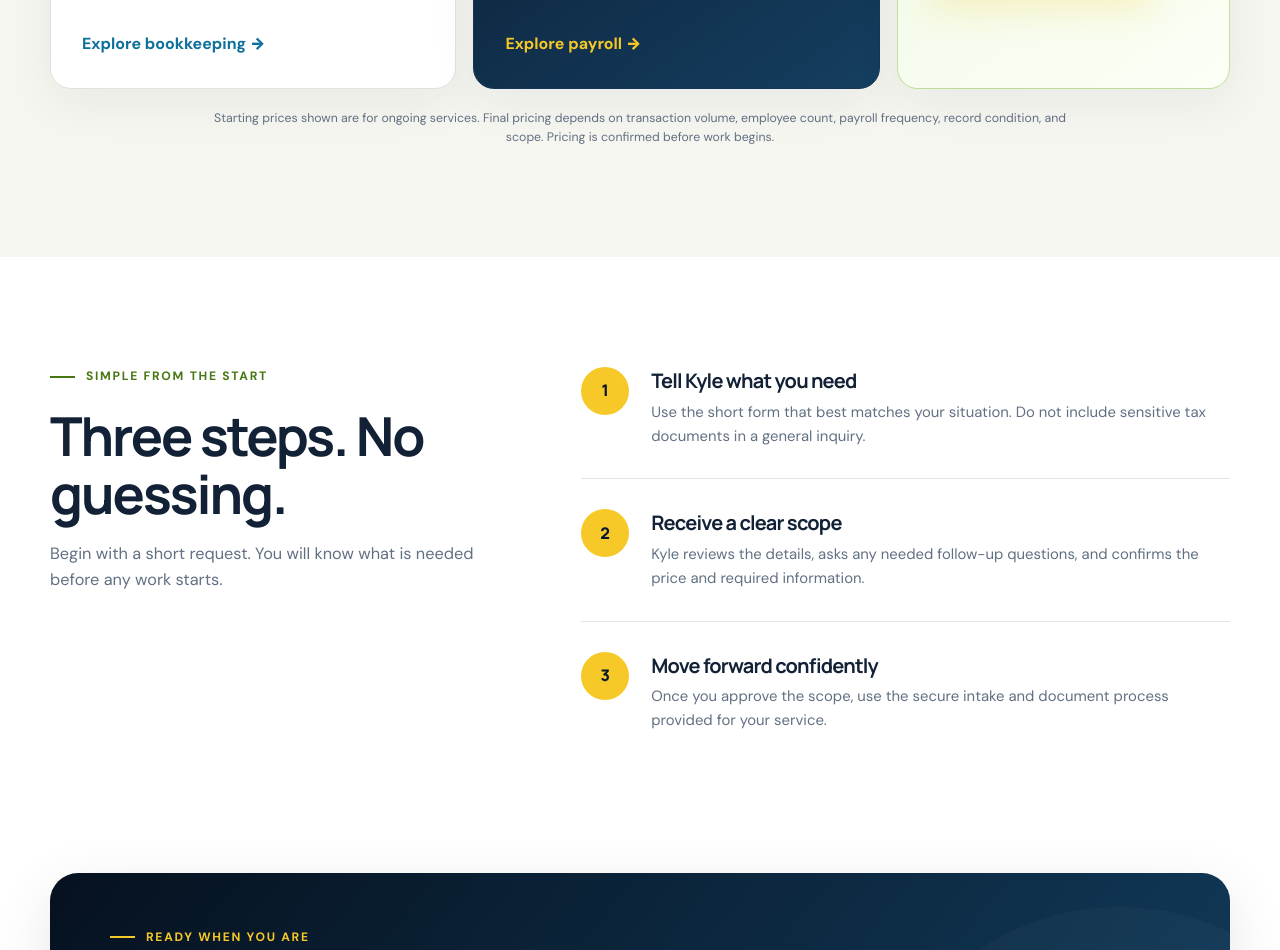
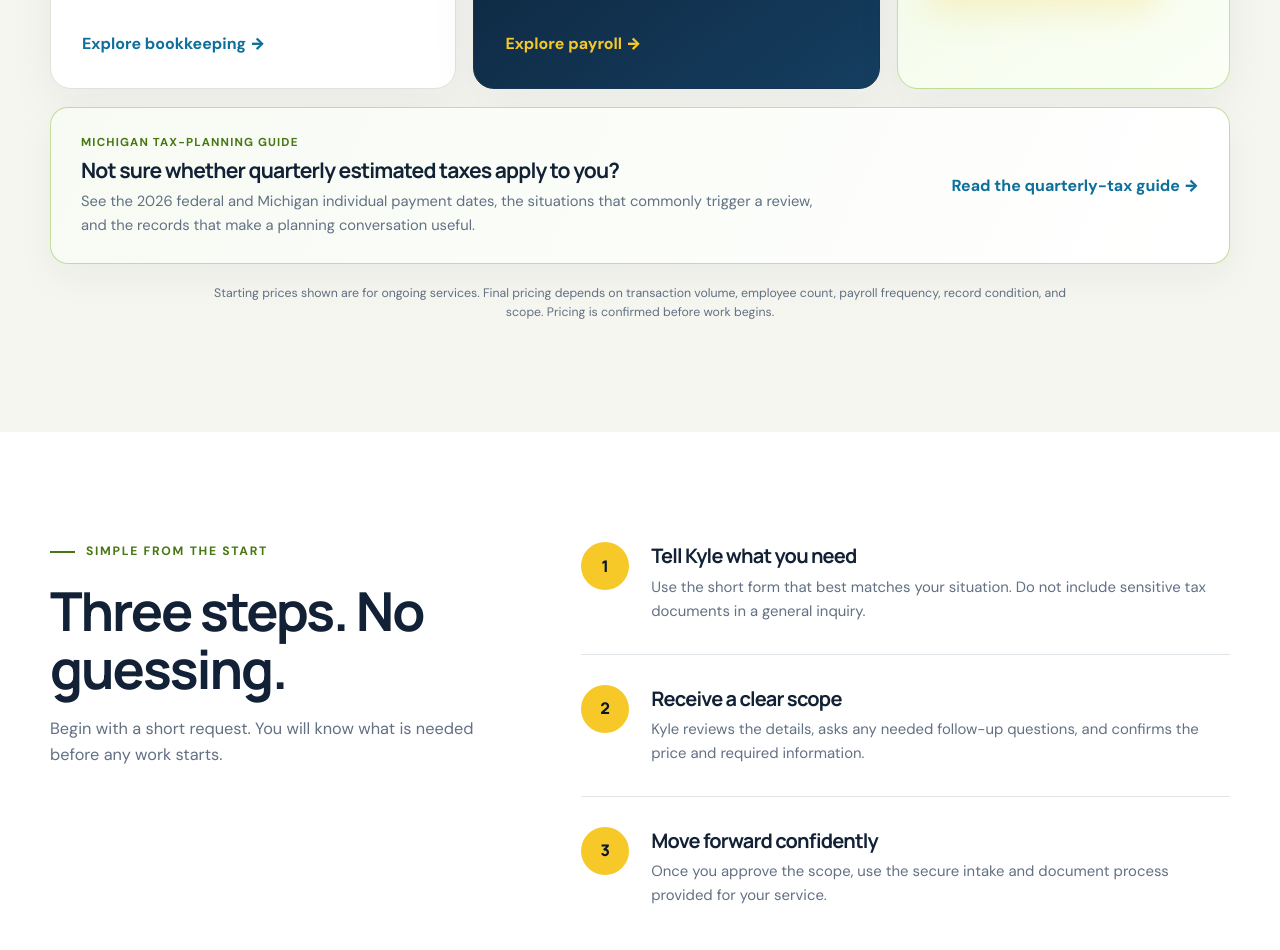
Before and after one commit to kylemura-prog/allegiant-tax-preparation, a website built with Vite: page index.html in a window 1280 px wide. Shown: the part 3278-4228 px from the top of the page. Built offline with nearby package versions, Linux system fonts and the light colour scheme.

Commit message:
Link Michigan estimated tax guide

```diff
--- a/index.html
+++ b/index.html
@@ -16,7 +16,7 @@
   </script>
   <meta name="viewport" content="width=device-width, initial-scale=1">
   <title>Tax Preparation, Bookkeeping &amp; Payroll | North Muskegon</title>
-  <meta name="description" content="One-on-one tax preparation, bookkeeping, and payroll support in North Muskegon and West Michigan, with remote service available nationwide.">
+  <meta name="description" content="Tax preparation, bookkeeping, payroll, and tax-planning support in North Muskegon and West Michigan. Work directly with Kyle; remote service nationwide.">
   <meta name="robots" content="index, follow">
   <meta name="theme-color" content="#09182a">
   <meta property="og:title" content="Allegiant | Tax Preparation &amp; Business Support in North Muskegon">
@@ -259,6 +259,15 @@
           </aside>
         </div>
 
+        <aside class="estimated-tax-callout" data-reveal aria-labelledby="estimated-tax-callout-title">
+          <div>
+            <p class="estimated-tax-kicker">Michigan tax-planning guide</p>
+            <h3 id="estimated-tax-callout-title">Not sure whether quarterly estimated taxes apply to you?</h3>
+            <p>See the 2026 federal and Michigan individual payment dates, the situations that commonly trigger a review, and the records that make a planning conversation useful.</p>
+          </div>
+          <a href="michigan-estimated-tax-payments.html">Read the quarterly-tax guide <span aria-hidden="true">→</span></a>
+        </aside>
+
         <p class="pricing-note">Starting prices shown are for ongoing services. Final pricing depends on transaction volume, employee count, payroll frequency, record condition, and scope. Pricing is confirmed before work begins.</p>
       </div>
     </section>
@@ -300,7 +309,7 @@
         <img src="assets/allegiant-original-logo.jpg" alt="Allegiant Tax Preparation" width="205" height="100">
         <p>Personal tax preparation and year-round small-business support—locally and remotely.</p>
       </div>
-      <div><h3>Tax services</h3><a href="tax-preparation-north-muskegon.html">Current-year returns</a><a href="prior-year-tax-returns-muskegon.html">Prior-year returns</a><a href="tax-notice-help-michigan.html">Tax notice review</a><a href="client-forms.html">Client forms</a></div>
+      <div><h3>Tax services</h3><a href="tax-preparation-north-muskegon.html">Current-year returns</a><a href="michigan-estimated-tax-payments.html">Quarterly tax-planning guide</a><a href="prior-year-tax-returns-muskegon.html">Prior-year returns</a><a href="tax-notice-help-michigan.html">Tax notice review</a><a href="client-forms.html">Client forms</a></div>
       <div><h3>Business services</h3><a href="bookkeeping-services-muskegon.html">Bookkeeping</a><a href="payroll-services-muskegon.html">Payroll</a><a href="business-checkup.html">Free business checkup</a></div>
       <div><h3>Connect</h3><a href="sms:+16165415158">Text Kyle</a><a href="mailto:allegianttaxprep@gmail.com">Email Allegiant</a><a href="https://www.facebook.com/KaeFinancial/" target="_blank" rel="noopener">Facebook</a></div>
     </div>
```
